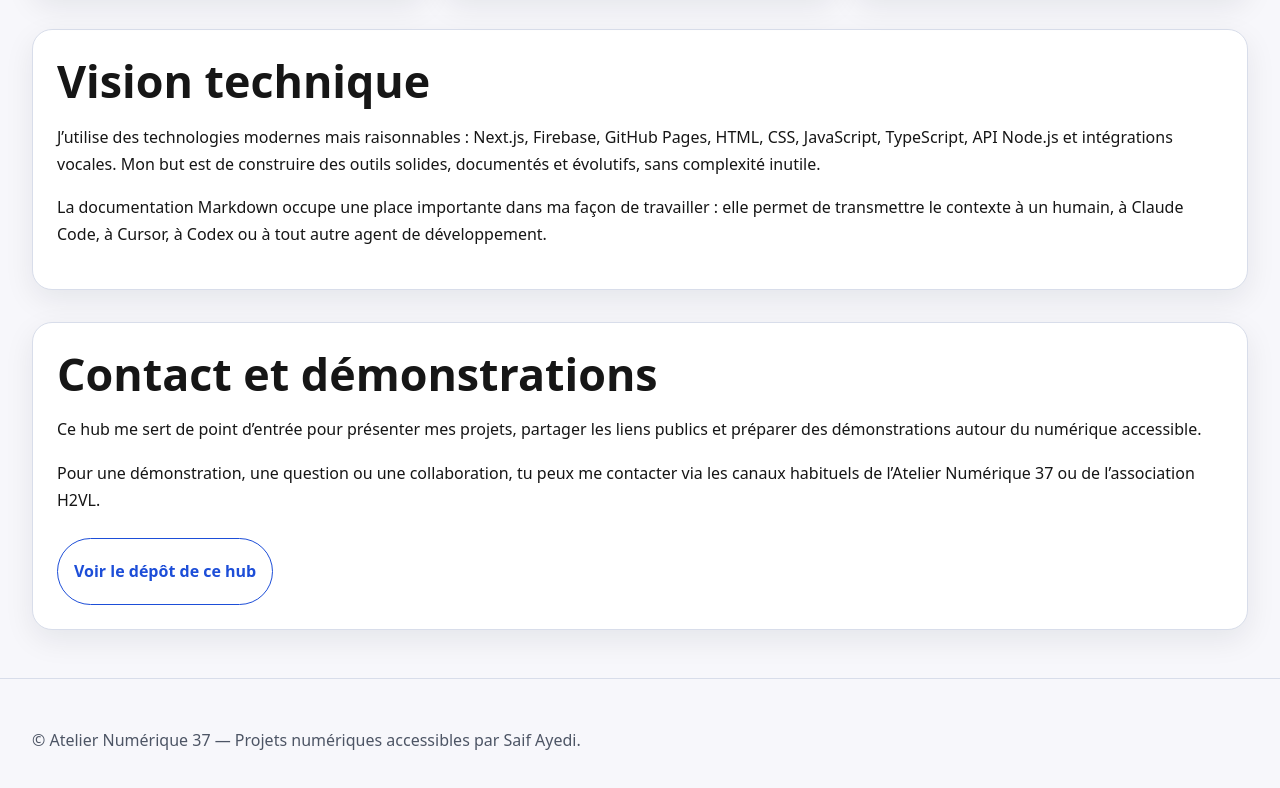
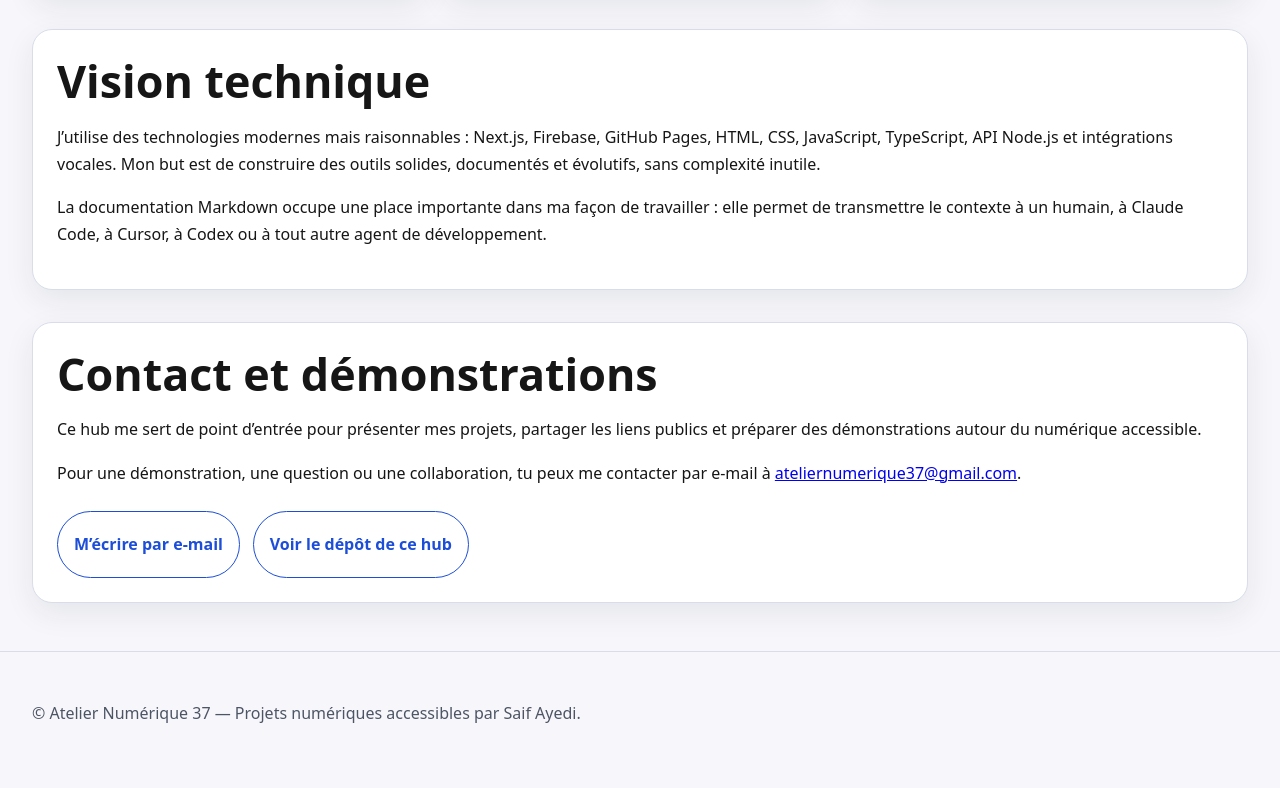
Before and after one commit to ateliernumerique37-tech/hub-numerique, a plain HTML site: page index.html in a window 1280 px wide. Shown: the part 3368-4156 px from the top of the page. Drawn offline with Linux system fonts and the light colour scheme.

Commit message:
Ajoute l’adresse e-mail de contact

```diff
--- a/index.html
+++ b/index.html
@@ -22,6 +22,7 @@
     "name": "Saif Ayedi",
     "alternateName": "Saif",
     "url": "https://ateliernumerique37-tech.github.io/hub-numerique/",
+    "email": "mailto:ateliernumerique37@gmail.com",
     "knowsAbout": [
       "accessibilité numérique",
       "déficience visuelle",
@@ -245,10 +246,11 @@
         autour du numérique accessible.
       </p>
       <p>
-        Pour une démonstration, une question ou une collaboration, tu peux me contacter via les canaux habituels de l’Atelier Numérique 37
-        ou de l’association H2VL.
+        Pour une démonstration, une question ou une collaboration, tu peux me contacter par e-mail à
+        <a href="mailto:ateliernumerique37@gmail.com">ateliernumerique37@gmail.com</a>.
       </p>
       <div class="links" aria-label="Liens du hub">
+        <a href="mailto:ateliernumerique37@gmail.com">M’écrire par e-mail</a>
         <a href="https://github.com/ateliernumerique37-tech/hub-numerique">Voir le dépôt de ce hub</a>
       </div>
     </section>
```
